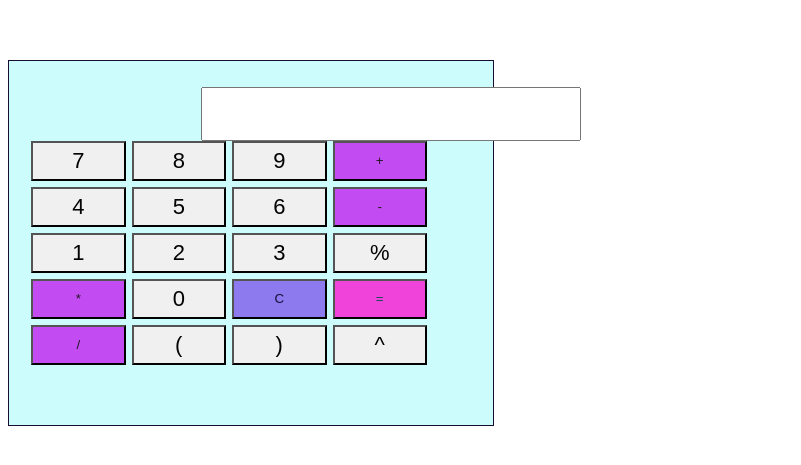
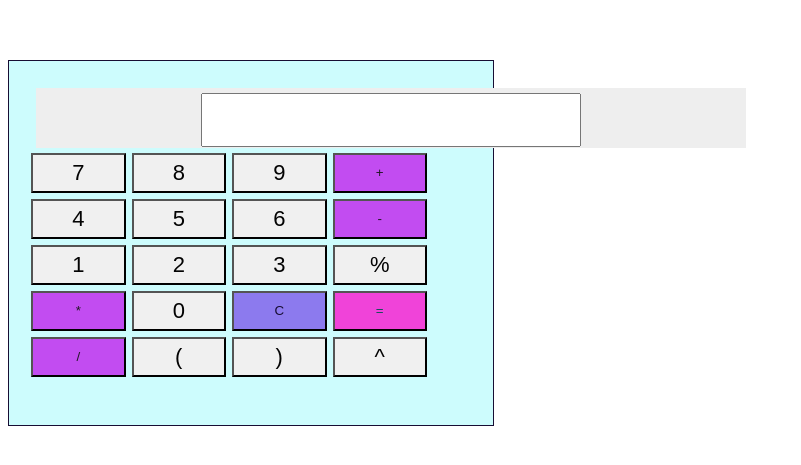
Before and after one commit to ogeitunu/cal, a plain HTML site: page index.html in a window 1280 px wide. Shown: the part 145-610 px from the top of the page, without its empty margins (0-801 px from the left). Drawn offline with Linux system fonts and the light colour scheme.

Commit message:
roll
new

```diff
--- a/cal.css
+++ b/cal.css
@@ -2,6 +2,7 @@
 body{
     margin-top: 16%;
     margin-bottom:30% ;
+    justify-content: center;
 }
 .cal {
     width: 90vh;
@@ -14,7 +15,13 @@ body{
     align-self: center;
   }
 
-
+  .display {
+    margin: 5px;
+    padding: 1px;
+    background-color: #eee;
+    box-shadow: 1px, 1px, 4px #e9e8e8;
+    align-self: center;
+  }
 
   input[type="text"] {
     width: 45vh;
@@ -67,5 +74,4 @@ body{
     border: 1px solid #170d33;
     align-self: center;
     align-content: center;
-    transition: -50% -50%;
   }
```
